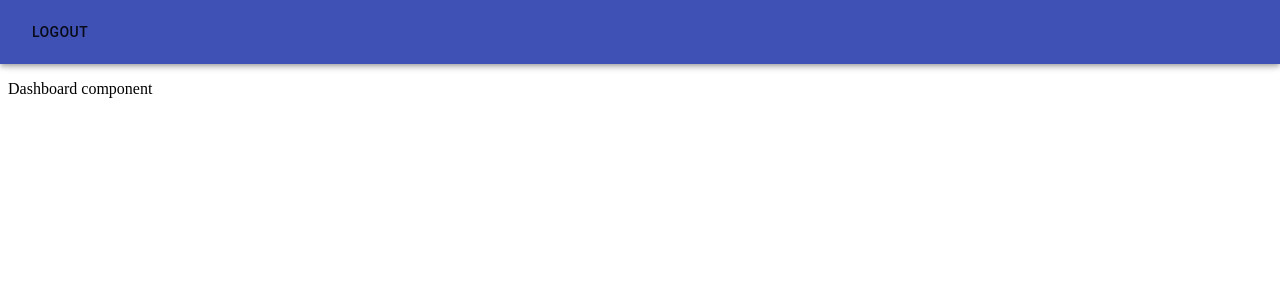
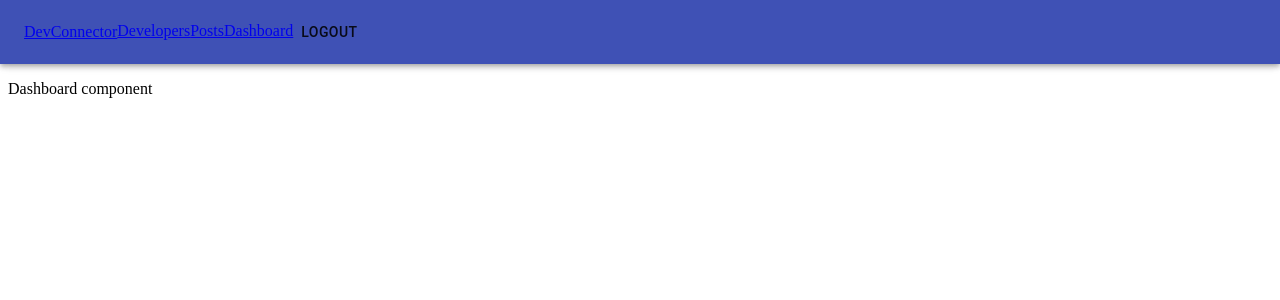
Before and after one commit to Sharan-ram/devconnector-web, a React (Create React App) app: page / in a window 1280 px wide. Shown: the top 300 px of the page. Built offline with nearby package versions, Linux system fonts and the light colour scheme; sample sign-in values are in the browser's storage.

Commit message:
Add navigation to Developers,Posts,Dashboard and Logout

```diff
--- a/src/components/Layout.js
+++ b/src/components/Layout.js
@@ -12,7 +12,7 @@ import { makeStyles } from "@material-ui/core/styles";
 import AuthenticationRoutes from "./AuthenticationRoutes";
 import PublicRoutes from "./PublicRoutes";
 import PrivateRoutes from "./PrivateRoutes";
-import Navbar from "./Navbar";
+import TopNavigation from "./TopNavigation";
 
 const useStyles = makeStyles({
   container: {
@@ -23,10 +23,9 @@ const useStyles = makeStyles({
 const Layout = () => {
   const classes = useStyles();
   const isAuthenticated = useSelector(state => state.auth.isAuthenticated);
-  console.log("isAuthenticated", isAuthenticated);
   return (
     <Router>
-      <Navbar />
+      <TopNavigation />
       <div className={classes.container}>
         <Switch>
           <Route
--- a/src/components/Navbar.js
+++ /dev/null
@@ -1,23 +0,0 @@
-import React from "react";
-import { useSelector } from "react-redux";
-import { Link } from "react-router-dom";
-
-import AppBar from "@material-ui/core/AppBar";
-import Button from "@material-ui/core/Button";
-import Toolbar from "@material-ui/core/Toolbar";
-
-import { login } from "../auth/authSlice";
-
-const Navbar = () => {
-  const isAuthenticated = useSelector(state => state.auth.isAuthenticated);
-  return (
-    <AppBar>
-      <Toolbar>
-        {!isAuthenticated && <Link to="/login">Login</Link>}
-        {isAuthenticated && <Button onClick={() => login()}>Logout</Button>}
-      </Toolbar>
-    </AppBar>
-  );
-};
-
-export default Navbar;
--- /dev/null
+++ b/src/components/TopNavigation.js
@@ -0,0 +1,33 @@
+import React, { useEffect } from "react";
+import { useSelector, useDispatch } from "react-redux";
+import { Link } from "react-router-dom";
+
+import AppBar from "@material-ui/core/AppBar";
+import Button from "@material-ui/core/Button";
+import Toolbar from "@material-ui/core/Toolbar";
+
+import { logout as logoutAction } from "../auth/authSlice";
+
+const TopNavigation = () => {
+  const dispatch = useDispatch();
+  const { isAuthenticated } = useSelector(state => state.auth);
+  return (
+    <AppBar>
+      <Toolbar>
+        <Link to="/">DevConnector</Link>
+        <div>
+          <Link to="/users/profiles/all">Developers</Link>
+          {isAuthenticated && (
+            <>
+              <Link to="/posts/all">Posts</Link>
+              <Link to="/">Dashboard</Link>
+              <Button onClick={() => dispatch(logoutAction())}>Logout</Button>
+            </>
+          )}
+        </div>
+      </Toolbar>
+    </AppBar>
+  );
+};
+
+export default TopNavigation;
```
